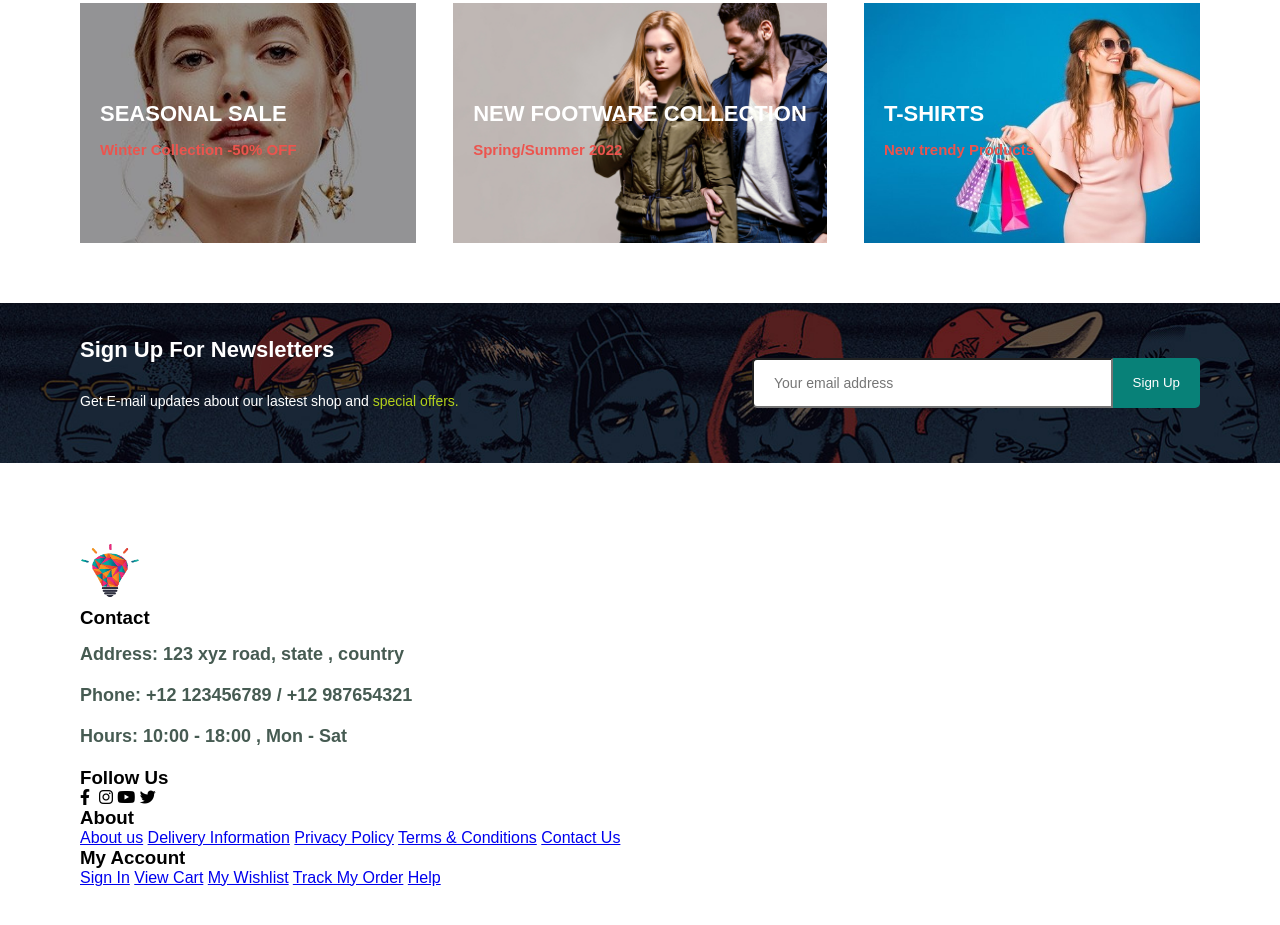
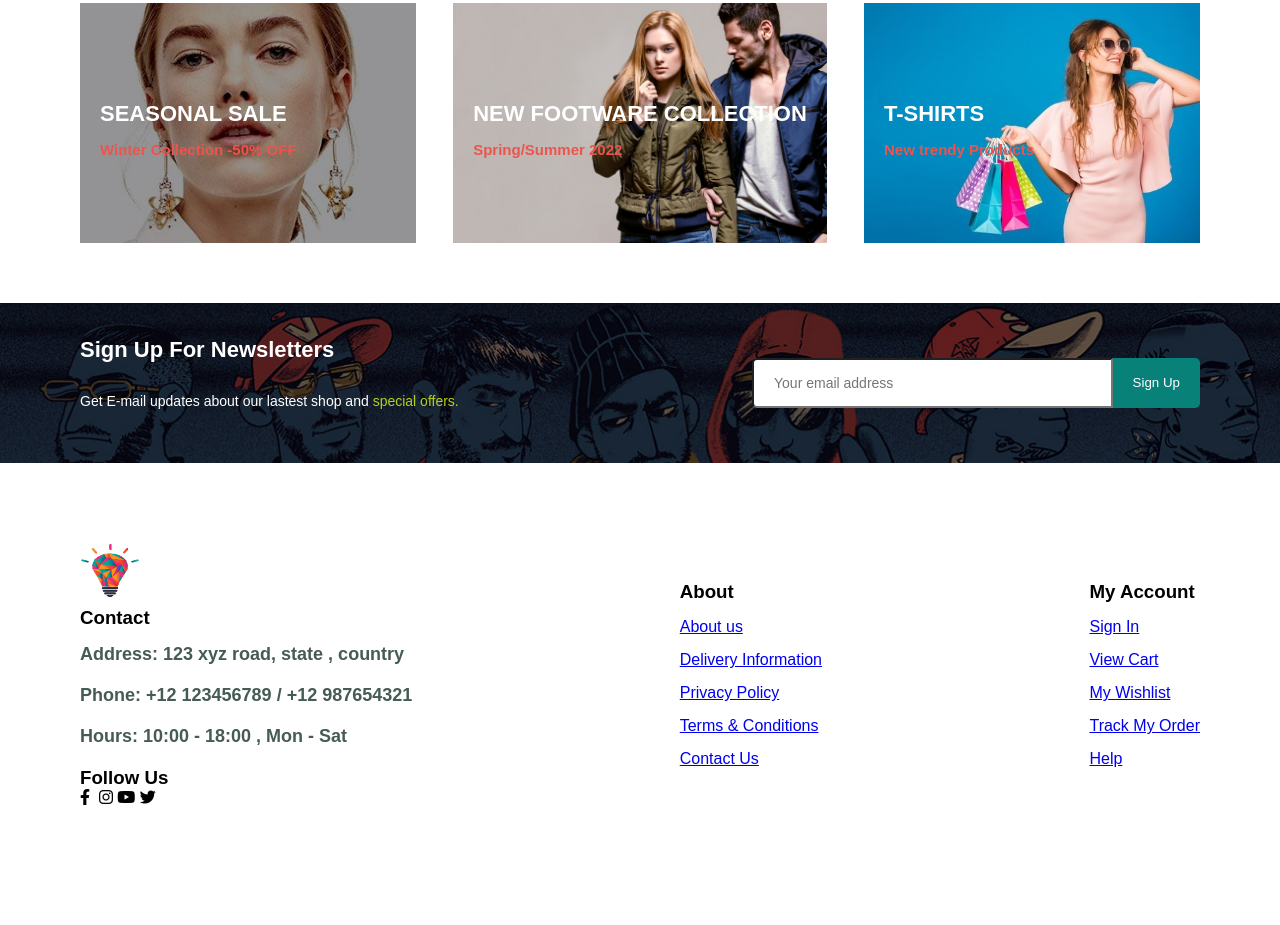
Before and after one commit to Jayanta1622/Ecommerce-website, a plain HTML site: page index.html in a window 1280 px wide. Shown: the part 4635-5560 px from the top of the page. After the commit the page ends 5482 px from the top, so only its background shows below. Drawn offline with Linux system fonts and the light colour scheme; some icons are missing; files whose address does not match are found by name.

Commit message:
Update style.css

```diff
--- a/style.css
+++ b/style.css
@@ -28,6 +28,15 @@ p{
     font-weight: 600;
     color: #465b52;
     margin: 15px 0 20px 0;
+}
+.flex{
+    display: flex;
+    align-items: center;
+}
+.flex-col{
+    display: flex;
+    flex-direction: column;
+    justify-content: flex-start;
 }
 .normal-button{
     /* background-color: #1d1f1e47; */
@@ -413,3 +422,9 @@ body{
     border-radius:0 5px 5px 0  ;
     white-space: nowrap;
 }
+footer{
+    justify-content: space-between;
+}
+.col{
+    gap: 15px;
+}
```
